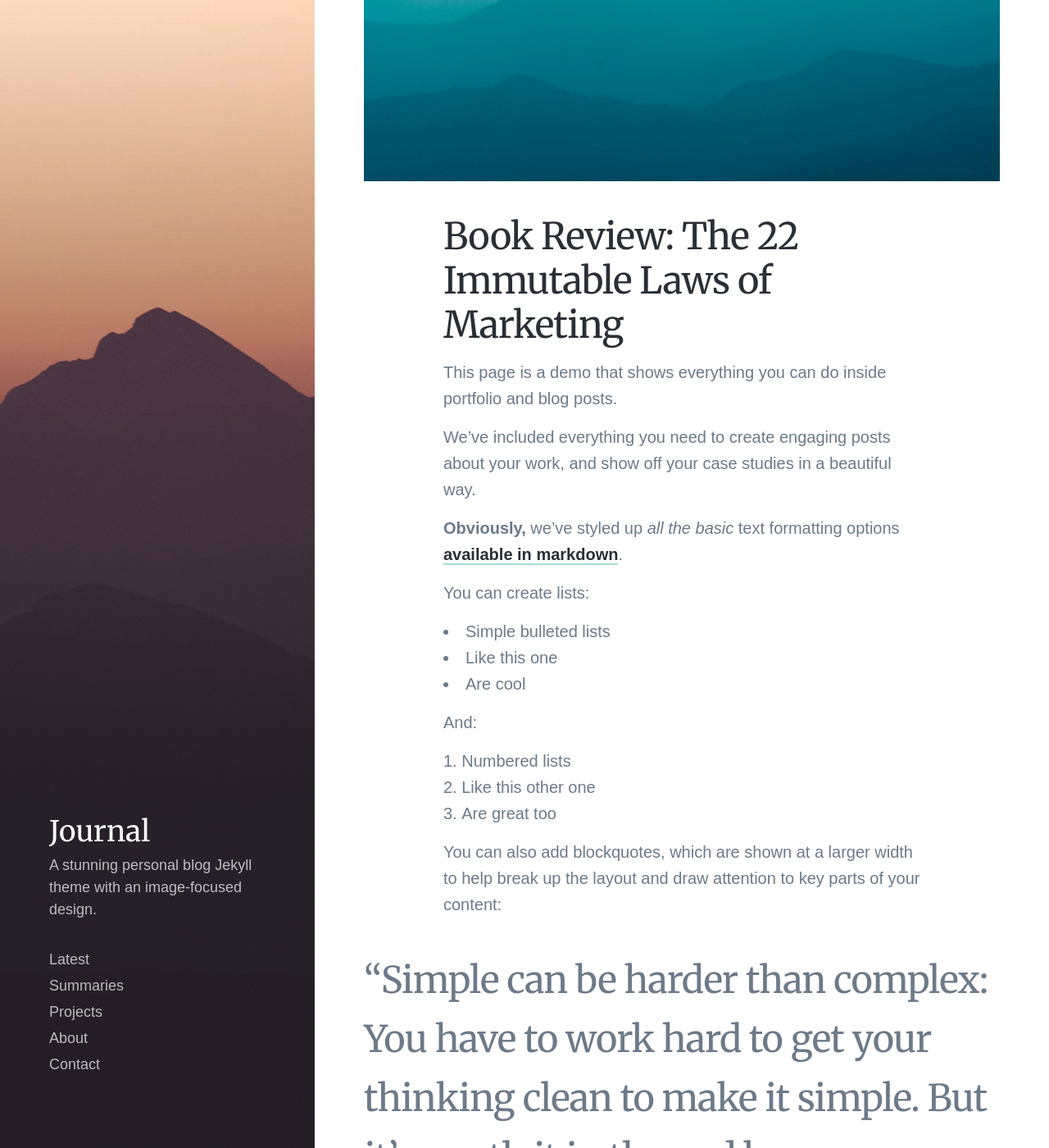
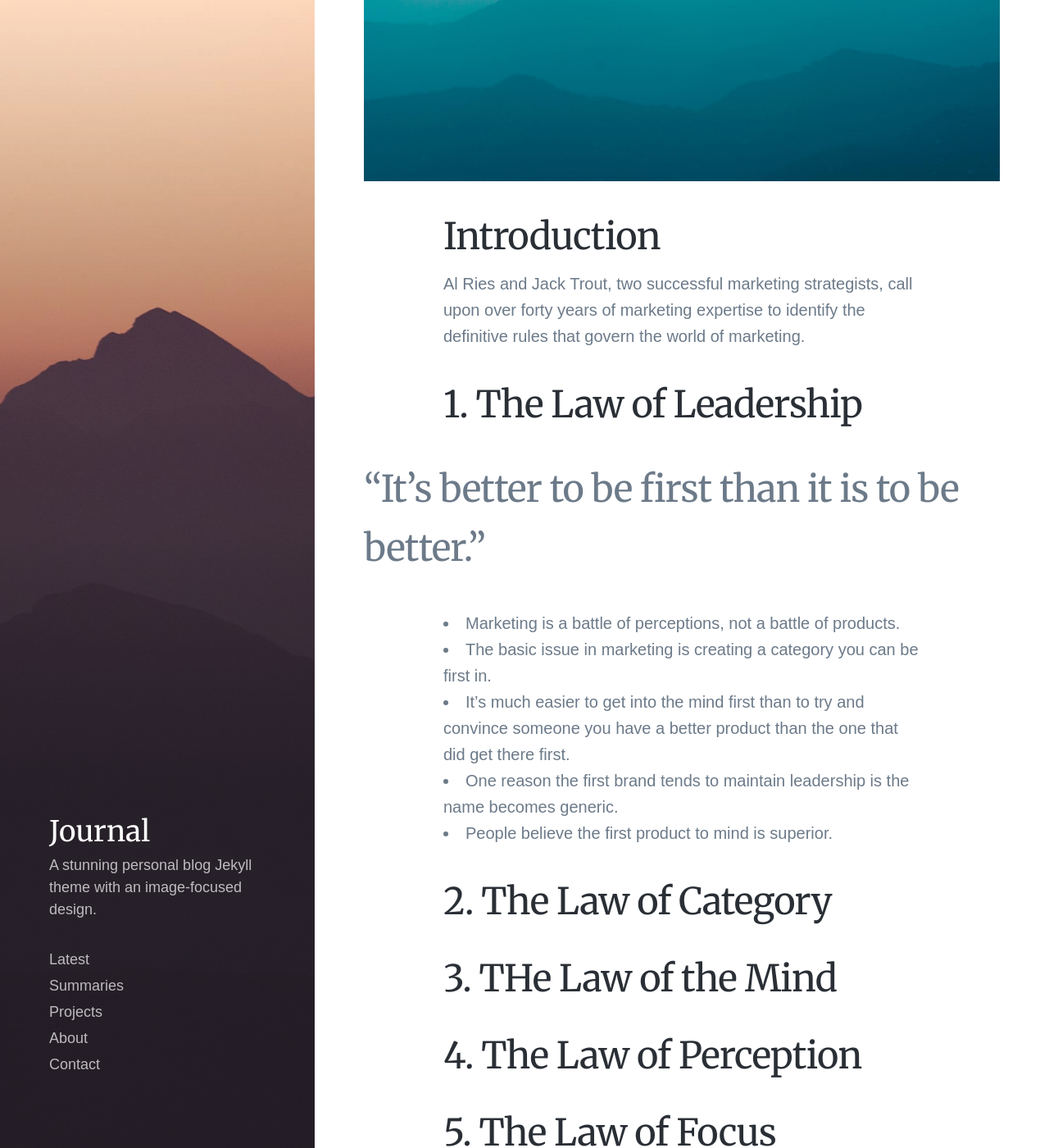
Before and after one commit to dgroch/dgroch.github.io, a Jekyll site: the page built from _summaries/2019-10-12-The-22-immutable-laws.md, in a window 1280 px wide and 1400 px high, scrolled down 532 px. Shown: the whole window at 82% size. Built offline with Jekyll 4.4.1, drawn with Linux system fonts in a browser that asks for light colours; nearby versions of some CDN libraries; some web fonts are replaced; some of the changed text lies outside the part shown.

Commit message:
immutable law #1

````diff
--- a/_summaries/2019-10-12-The-22-immutable-laws.md
+++ b/_summaries/2019-10-12-The-22-immutable-laws.md
@@ -7,91 +7,58 @@ featured_image: '/images/demo/demo-square.jpg'
 
 ![](/images/demo/demo-landscape.jpg)
 
-## Book Review: The 22 Immutable Laws of Marketing
+## Introduction
 
-This page is a demo that shows everything you can do inside portfolio and blog posts.
+Al Ries and Jack Trout, two successful marketing strategists, call upon over forty years of marketing expertise to identify the definitive rules that govern the world of marketing.
 
-We've included everything you need to create engaging posts about your work, and show off your case studies in a beautiful way.
+## 1. The Law of Leadership
 
-**Obviously,** we’ve styled up *all the basic* text formatting options [available in markdown](https://github.com/adam-p/markdown-here/wiki/Markdown-Cheatsheet).
+> "It's better to be first than it is to be better."
 
-You can create lists:
+* Marketing is a battle of perceptions, not a battle of products.
+* The basic issue in marketing is creating a category you can be first in.
+* It's much easier to get into the mind first than to try and convince someone you have a better product than the one that did get there first.
+* One reason the first brand tends to maintain leadership is the name becomes generic.
+* People believe the first product to mind is superior.
 
-* Simple bulleted lists
-* Like this one
-* Are cool
+## 2. The Law of Category
 
-And:
+## 3. THe Law of the Mind
 
-1. Numbered lists
-2. Like this other one
-3. Are great too
+## 4. The Law of Perception
 
-You can also add blockquotes, which are shown at a larger width to help break up the layout and draw attention to key parts of your content:
+## 5. The Law of Focus
 
-> “Simple can be harder than complex: You have to work hard to get your thinking clean to make it simple. But it’s worth it in the end because once you get there, you can move mountains.”
+## 6. The Law of Exclusivity
 
-The theme also supports markdown tables:
+## 7. The Law of the Ladder
 
-| Item                 | Author        | Supports tables? | Price |
-|----------------------|---------------|------------------|-------|
-| Duet Jekyll Theme    | Jekyll Themes | Yes              | $39   |
-| Index Jekyll Theme   | Jekyll Themes | Yes              | $39   |
-| Journal Jekyll Theme | Jekyll Themes | Yes              | $39   |
+## 8. The Law of Duality
 
-You can throw in some horizontal rules too:
+## 9. THe Law of Opposite
 
----
+## 10. The Law of Division
 
-### Image galleries
+## 11. The Law of Perspective
 
-Here's a really neat custom feature we added – galleries:
+## 12. The Law of Line Extension
 
-<div class="gallery" data-columns="3">
-	<img src="/images/demo/demo-portrait.jpg">
-	<img src="/images/demo/demo-landscape.jpg">
-	<img src="/images/demo/demo-square.jpg">
-	<img src="/images/demo/demo-landscape-2.jpg">
-</div>
+## 13. The Law of Sacrifice
 
-Inspired by the Galleries feature from WordPress, we've made it easy to create grid layouts for your images. Just use a bit of simple HTML in your post to create a masonry grid image layout:
+## 14. The Law of Attributes
 
-```html
-<div class="gallery" data-columns="3">
-    <img src="/images/demo/demo-portrait.jpg">
-    <img src="/images/demo/demo-landscape.jpg">
-    <img src="/images/demo/demo-square.jpg">
-    <img src="/images/demo/demo-landscape-2.jpg">
-</div>
-```
+## 15. The Law of Candor
 
-*See what we did there? Code and syntax highlighting is built-in too!*
+## 16. The Law of Singularity
 
-Change the number inside the 'columns' setting to create different types of gallery for all kinds of purposes. You can even click on each image to seamlessly enlarge it on the page.
+## 17. The Lwa of Unpredictability
 
----
+## 18. The Law of Success
 
-### Image carousels
+## 19. The Law of Failure
 
-Here's another gallery with only one column, which creates a carousel slide-show instead.
+## 20. The Law of Hype
 
-A nice little feature: the carousel only advances when it is in view, so your visitors won't scroll down to find it half way through your images.
+## 21. The Law of Acceleration
 
-<div class="gallery" data-columns="1">
-	<img src="/images/demo/demo-landscape.jpg">
-	<img src="/images/demo/demo-landscape-2.jpg">
-</div>
-
-### What about videos?
-
-Videos are an awesome way to show off your work in a more engaging and personal way, and we’ve made sure they work great on our themes. Just paste an embed code from YouTube or Vimeo, and the theme makes sure it displays perfectly:
-
-<iframe src="https://player.vimeo.com/video/19536258?color=ffffff&title=0&byline=0&portrait=0" width="640" height="360" frameborder="0" webkitallowfullscreen mozallowfullscreen allowfullscreen></iframe>
-
----
-
-## Pretty cool, huh?
-
-We've packed this theme with powerful features to show off your work. Why not put them to use on your new portfolio?
-
-<a href="https://jekyllthemes.io/theme/index-portfolio-jekyll-theme" class="button button--large">Get This Theme</a>
+## 22. The Law of Resources
````
